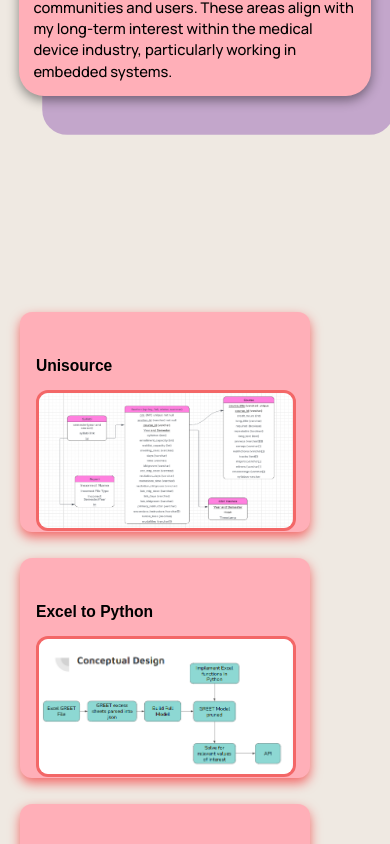
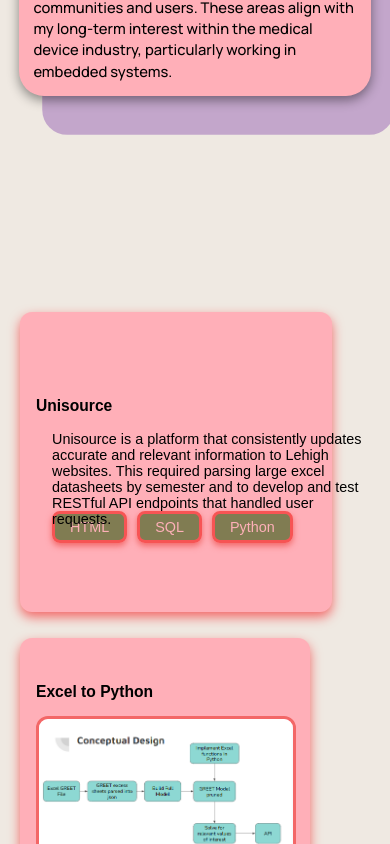
Before and after one commit to nxshy-y/personal-website, a website: page index.html in a window 390 px wide. Both pictures are taken after a click on the button 165 px from the left and 422 px from the top of the page. Drawn offline with nearby package versions, Linux system fonts and the light colour scheme; a web font is replaced by a local one.

Commit message:
added button for mobile version

```diff
--- a/function/app.js
+++ b/function/app.js
@@ -190,3 +190,27 @@
     });
 
 });
+
+
+/* Function for mobile timeline card interaction */
+
+const cards = document.querySelectorAll(".card-btn");
+
+cards.forEach((card) => {
+    card.addEventListener("click", () => {
+        const slide = card.querySelector(".slide");
+        const middle = card.querySelector(".middle");
+
+        cards.forEach((otherCard) => {
+            otherCard.classList.remove("btn-active");
+            otherCard.querySelector(".slide")?.classList.remove("btn-active");
+            otherCard.querySelector(".middle")?.classList.remove("btn-active");
+        });
+
+        const isActive = card.classList.contains("btn-active");
+
+        card.classList.toggle("btn-active", !isActive);
+        slide?.classList.toggle("btn-active", !isActive);
+        middle?.classList.toggle("btn-active", !isActive);
+    });
+});
--- a/style/timeline.css
+++ b/style/timeline.css
@@ -38,7 +38,9 @@
     margin-left: 20px;
     transition: width 1s ease;
 
+    @media (hover: hover) {
         &:hover {
+
             width: 500px;
 
             & .slide {
@@ -48,6 +50,7 @@
             & .middle {
                 opacity: 1;
                 transition:opacity 0.5s 0.25s ease-out;
+            }
         }
     }
 
@@ -332,11 +335,25 @@
         height: auto;
         min-height: 220px;
         padding: 16px;
-        &:hover {
+
+        &.btn-active {
             width: clamp(300px, 80vw, 500px);
             height: clamp(220px, 50vh, 300px);
+
+
+
         }
     }
+
+    .slide.btn-active {
+        opacity: 0;
+    }
+
+    .middle.btn-active {
+        opacity: 1;
+        transition:opacity 0.5s 0.25s ease-out;
+    }
+
 
     .up,
     .down,
```
Lines whose indentation alone changed are shown as unchanged.
